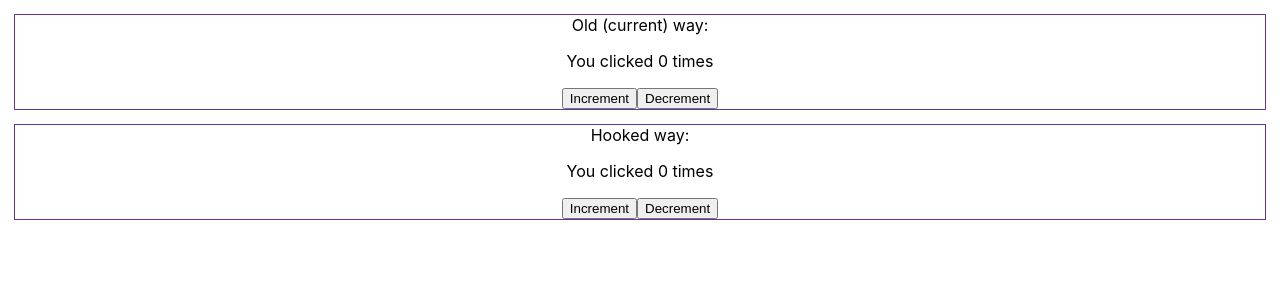
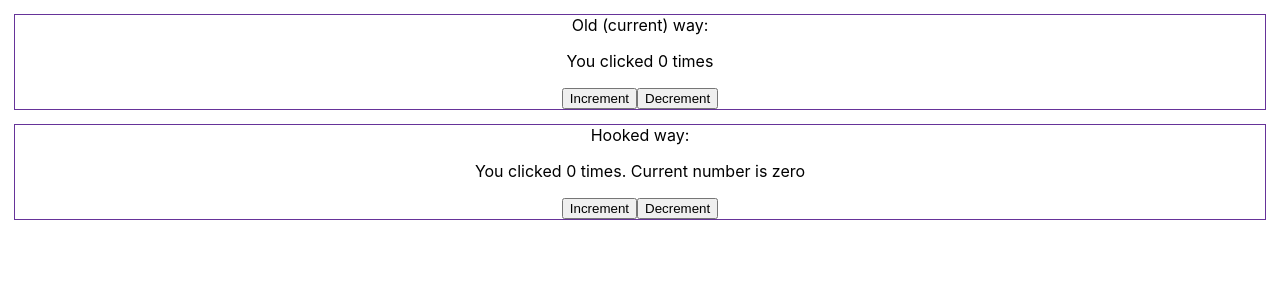
Before and after one commit to mihailgaberov/react-hooks, a React (Create React App) app: page / in a window 1280 px wide. Shown: the top 300 px of the page. Built offline with nearby package versions, Linux system fonts and the light colour scheme.

Commit message:
Working on Counter example.

```diff
--- a/public/index.html
+++ b/public/index.html
@@ -19,7 +19,7 @@
       work correctly both with client-side routing and a non-root public URL.
       Learn how to configure a non-root public URL by running `npm run build`.
     -->
-    <title>React App</title>
+    <title>Hooking with React Hooks</title>
   </head>
   <body>
     <noscript>
--- a/src/App.js
+++ b/src/App.js
@@ -1,6 +1,7 @@
 import React, { Component } from 'react';
 import './App.css';
-import Counter from './components/Counter'
+import { Counter } from './components/Counter'
+import { CounterHooked } from './components/Counter'
 import StyledRow from "./styled/StyledRow"
 
 class App extends Component {
@@ -11,7 +12,7 @@ class App extends Component {
           Old (current) way: <Counter />
         </StyledRow>
         <StyledRow>
-          Hooked way: <Counter />
+          Hooked way: <CounterHooked />
         </StyledRow>
       </div>
     );
--- a/src/components/Counter/Counter.js
+++ b/src/components/Counter/Counter.js
@@ -18,7 +18,7 @@ export default class Counter extends React.Component {
 
   render() {
     return (<div>
-        <p>You clicked {count} times</p>
+        <p>You clicked {this.state.count} times</p>
         <button onClick={() => this.setCount(this.state.count + 1)}>
           Increment
         </button>
--- a/src/components/Counter/CounterHooked.js
+++ b/src/components/Counter/CounterHooked.js
@@ -1,13 +1,18 @@
 import React, { useState } from 'react';
 
 export default function Counter() {
-  // Declare a new state variable, which we'll call "count"
   const [count, setCount] = useState(0);
+  let [text, setText] = useState('zero');
+
+  setText = num => (num > 0 ? text = 'positive' : 'negative');
 
   return (
     <div>
-      <p>You clicked {count} times</p>
-      <button onClick={() => setCount(count + 1)}>
+      <p>You clicked {count} times. Current number is {text}</p>
+      <button onClick={() => {
+        setCount(count + 1);
+        setText(count + 1);
+      }}>
         Increment
       </button>
       <button onClick={() => setCount(count - 1)}>
--- a/src/components/Counter/index.js
+++ b/src/components/Counter/index.js
@@ -1,3 +1,7 @@
-import Counter from './CounterHooked'
+import CounterHooked from './CounterHooked'
+import Counter from './Counter'
 
-export default Counter;
+export {
+  Counter,
+  CounterHooked
+};
```
